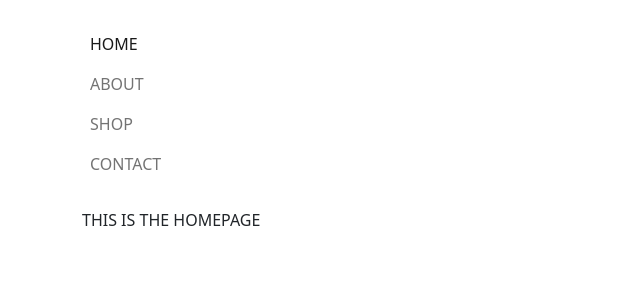
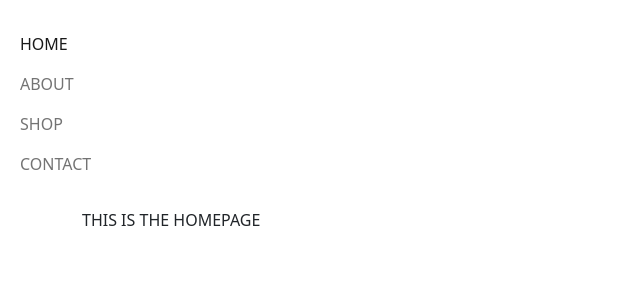
Before and after one commit to shay90210/teachers-club-app, a React (Create React App) app: page / in a window 1280 px wide. Shown: the top 300 px of the page, without its empty margins (0-640 px from the left). Built offline with nearby package versions, Linux system fonts and the light colour scheme.

Commit message:
navigation bar

```diff
--- a/src/components/NavigationBar.tsx
+++ b/src/components/NavigationBar.tsx
@@ -3,8 +3,7 @@ import {
     NavItem,
     Collapse,
     Navbar,
-    NavbarToggler,
-    Container
+    NavbarToggler
 }
     from 'reactstrap';
 import { NavLink } from 'react-router-dom';
@@ -20,7 +19,6 @@ export const NavigationBar = () => {
             className='main-nav'
             light
         >
-            <Container>
             <NavbarToggler onClick={() => setMenuOpen(!menuOpen)} />
             <Collapse isOpen={menuOpen} navbar>
                 <Nav className='pt-3 pb-3' navbar>
@@ -40,7 +38,6 @@ export const NavigationBar = () => {
                     </div>
                 </Nav>
             </Collapse>
-            </Container>
         </Navbar>
     )
 };
```
Lines whose indentation alone changed are shown as unchanged.
